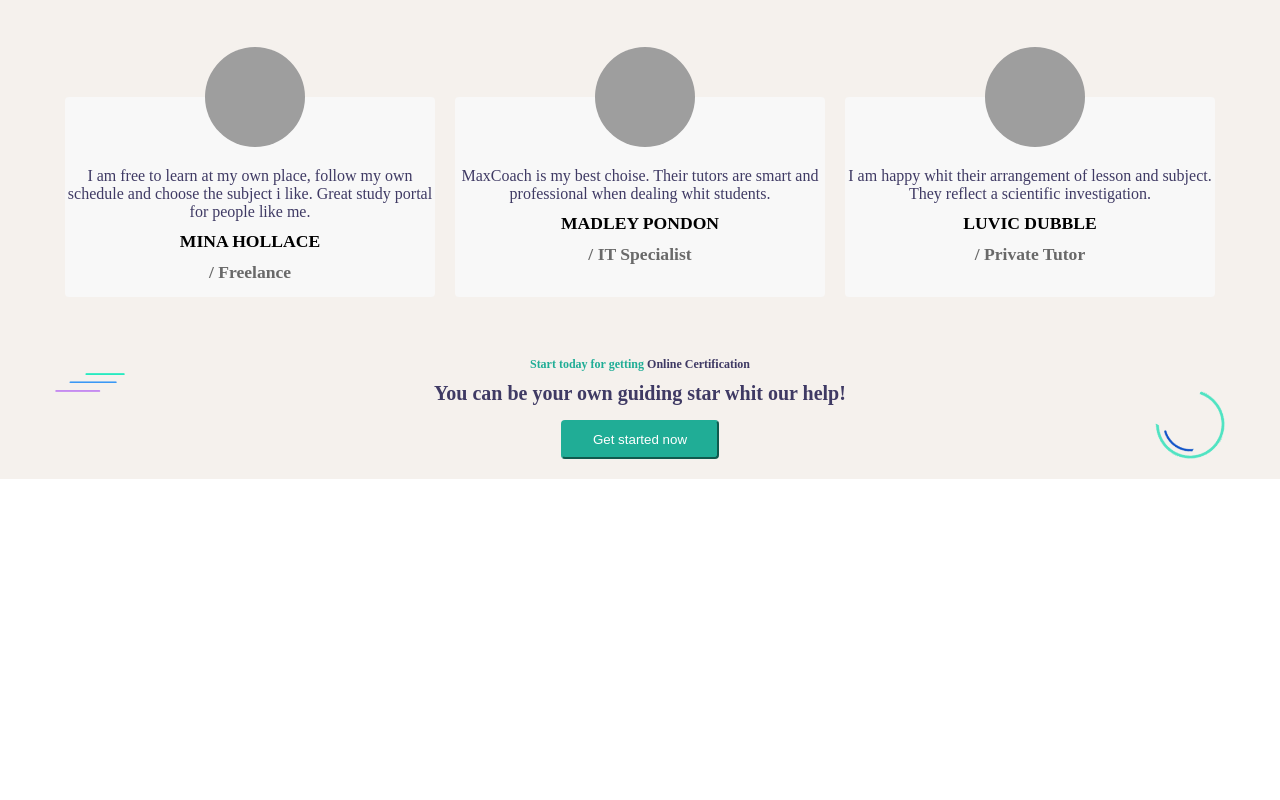
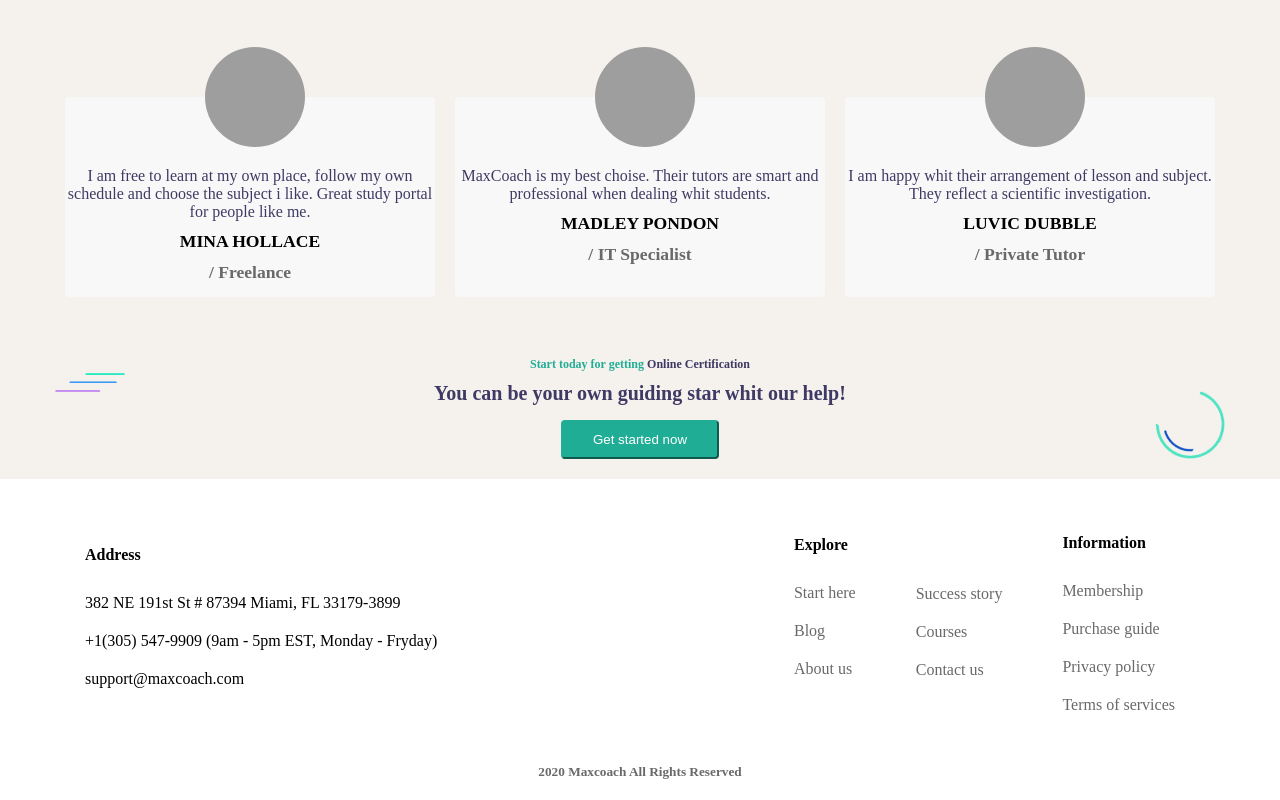
Before and after one commit to EmanueleVerita/proj-html-vuejs, a Vue app: page / in a window 1280 px wide. Shown: the part 4693-5493 px from the top of the page. Before the commit the page ends 5172 px from the top, so only its background shows below. Built offline with nearby package versions, Linux system fonts and the light colour scheme; grey boxes are pictures that could not be loaded.

Commit message:
esercizio quasi completo

```diff
--- a/src/components/FooterApp.vue
+++ b/src/components/FooterApp.vue
@@ -2,7 +2,7 @@
     export default {
   data() {
     return {
-      count: 0
+
     }
   }
 }
@@ -10,11 +10,206 @@
 
 
 <template>
+    <footer>
+        <div class="container">
+            <div class="footer-container">
+                <div>
+                <h4 class="address">
+                    Address
+                </h4>
 
+                <p>
+                    382 NE 191st St # 87394 Miami, FL 33179-3899
+                </p>
+
+                <p>
+                    +1(305) 547-9909 (9am - 5pm EST, Monday - Fryday)
+                </p>
+
+                <p>
+                    support@maxcoach.com
+                </p>
+
+                <h5>
+                    <a href="">
+                        <i class="fa-brands fa-square-facebook"></i>
+                    </a>
+                    <a href="">
+                        <i class="fa-brands fa-twitter"></i>
+                    </a>
+                    <a href="">
+                        <i class="fa-brands fa-instagram"></i>
+                    </a>
+                    <a href="">
+                        <i class="fa-brands fa-linkedin"></i>
+                    </a>
+
+                </h5>
+            </div>
+
+            <div class="footer-info">
+                <div>
+                    <h4>
+                        Explore
+                    </h4>
+
+                    <ul>
+                        <li>
+                            <a href="">
+                                Start here
+                            </a>
+                        </li>
+
+                        <li>
+                            <a href="">
+                                Blog
+                            </a>
+                        </li>
+
+                        <li>
+                            <a href="">
+                               About us
+                            </a>
+                        </li>
+                    </ul>
+                </div>
+
+                <div>
+                    <ul class="contact-us">
+                        <li>
+                            <a href="">
+                                Success story
+                            </a>
+                        </li>
+
+                        <li>
+                            <a href="">
+                               Courses
+                            </a>
+                        </li>
+
+                        <li>
+                            <a href="">
+                                Contact us
+                            </a>
+                        </li>
+                    </ul>
+                </div>
+
+                <div>
+                    <h4 class="information">
+                        Information
+                    </h4>
+
+                    <ul>
+                        <li>
+                            <a href="">
+                                Membership
+                            </a>
+                        </li>
+
+                        <li>
+                            <a href="">
+                                Purchase guide
+                            </a>
+                        </li>
+
+                        <li>
+                            <a href="">
+                                Privacy policy
+                            </a>
+                        </li>
+
+                        <li>
+                            <a href="">
+                               Terms of services
+                            </a>
+                        </li>
+                    </ul>
+                </div>
+            </div>
+
+            </div>
+
+                <div class="copyright">
+                    <div>
+                        <h5>
+                            2020 Maxcoach All Rights Reserved
+                        </h5>
+                    </div>
+                </div>
+
+        </div>
+    </footer>
 </template>
 
 
 
-<style>
+<style lang="scss" scoped>
+//COLORI
 
+$bianco: #FFFFFF;
+$verde-acqua: #20AD96;
+$viola: #3F3A64;
+$grigio-chiaro: #F5F7FA;
+$avorio: #F8F8F8;
+$bianco-scuro: #F5F1ED;
+$grigio-scuro: #696969;
+$grigio-viola: #8C89A2;
+
+    footer{
+        .footer-container{
+            display: flex;
+            justify-content: space-between;
+            align-items: center;
+            margin: 20px;
+
+                .address{
+                    padding-left: 10px;
+                    padding-bottom: 20px;
+                }
+
+                p{
+                    padding: 10px;
+                }
+
+                ul{
+                    padding: 20px;
+                }
+                li{
+                    list-style: none;
+                    padding: 10px;
+                }
+                a{
+                    text-decoration: none;
+                    color: $grigio-scuro;
+                }
+                .footer-info{
+                    display: flex;
+                    align-items: center;
+
+                    h4{
+                        padding-left: 30px;
+                    }
+
+                    .information{
+                        padding-top: 35px;
+                    }
+
+                    .contact-us{
+                        padding-top: 40px;
+                    }
+                }
+
+
+        }
+        .copyright{
+                    margin: 20px;
+
+                    h5{
+                        text-align: center;
+                        color: $grigio-scuro;
+                    }
+                }
+    }
 </style>
```
